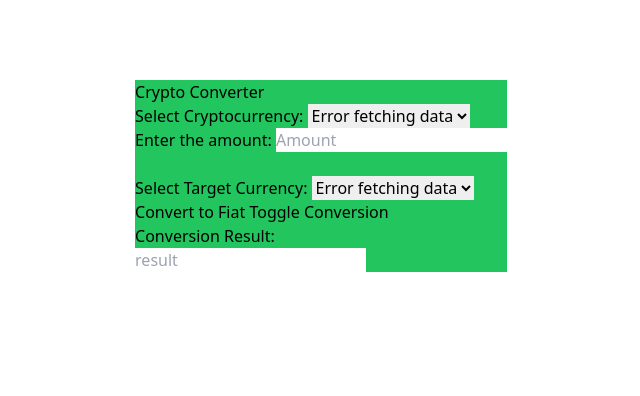
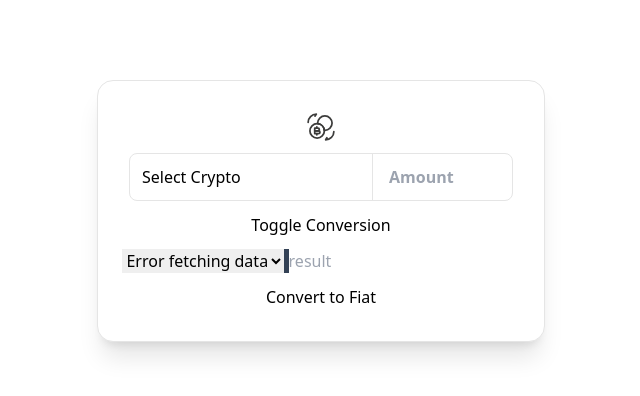
Before and after one commit to iyanuxn/currency-fiat, a website: page index.html in a window 1280 px wide. Shown: the whole page, without its empty margins (319-959 px from the left). Drawn offline with nearby package versions, Linux system fonts and the light colour scheme; files that its build step writes are made by us from their sources; no server answers.

Commit message:
Refactor UI and add currency selection

```diff
--- a/index.html
+++ b/index.html
@@ -7,30 +7,34 @@
     <script src="main.js"></script>
   </head>
   <body class="flex justify-center align-middle p-20">
-    <div class="bg-green-500">
-      <h1>Crypto Converter</h1>
-      <label for="cryptoSelect">Select Cryptocurrency:</label>
-      <select id="cryptoSelect">
-        <option value="">Select a cryptocurrency</option>
-      </select>
-      <br />
-      <label for="cryptoAmount">Enter the amount:</label>
-      <input type="number" id="cryptoAmount" step="any" placeholder="Amount" />
-      <br />
-      <br />
-      <label for="targetCurrencySelect">Select Target Currency:</label>
+    <div
+      class="bg-white px-6 py-8 flex flex-col gap-3 items-center rounded-2xl border border-neutral-200 shadow-xl"
+    >
+      <img src="./assets/logo.svg" alt="" srcset="" class="w-7" />
+      <div
+        class="border border-neutral-200 rounded-lg px-3 w-[30vw] h-12 flex items-center justify-between"
+      >
+        <div>
+          <button class="w-full text-start">Select Crypto</button>
+          <div id="cryptoSelect" class="hidden"></div>
+        </div>
+        <input
+          type="number"
+          id="cryptoAmount"
+          step="any"
+          placeholder="Amount"
+          class="w-[10vw] pl-4 border-l border-neutral-200 outline-none h-full font-bold"
+        />
+      </div>
+
+      <button id="toggleButton" onclick="toggleConversion()">
+        Toggle Conversion
+      </button>
+
+      <div class="bg-slate-700">
         <select id="targetCurrencySelect">
           <option value="">Select a currency</option>
         </select>
-      <br />
-      <button id="convertButton" onclick="performConversion()">
-        Convert to Fiat
-      </button>
-      <button id="toggleButton" onclick="toggleConversion()">
-        Toggle Conversion
-      </button>
-      <br />
-      <h2>Conversion Result:</h2>
         <input
           type="number"
           id="result"
@@ -39,5 +43,9 @@
           readonly
         />
       </div>
+      <button id="convertButton" onclick="performConversion()">
+        Convert to Fiat
+      </button>
+    </div>
   </body>
 </html>
--- a/style.css
+++ b/style.css
@@ -1,3 +1,15 @@
 @tailwind base;
 @tailwind components;
 @tailwind utilities;
+
+/* Chrome, Safari, Edge, Opera */
+input::-webkit-outer-spin-button,
+input::-webkit-inner-spin-button {
+  -webkit-appearance: none;
+  margin: 0;
+}
+
+/* Firefox */
+input[type="number"] {
+  -moz-appearance: textfield;
+}
```
Also changed, not shown: assets/logo.svg (added). Lines whose indentation alone changed are shown as unchanged.
